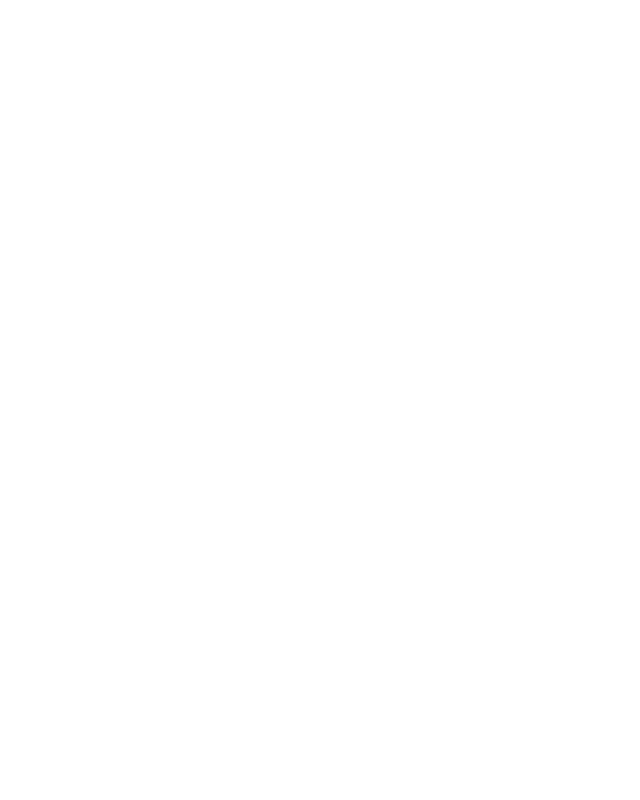
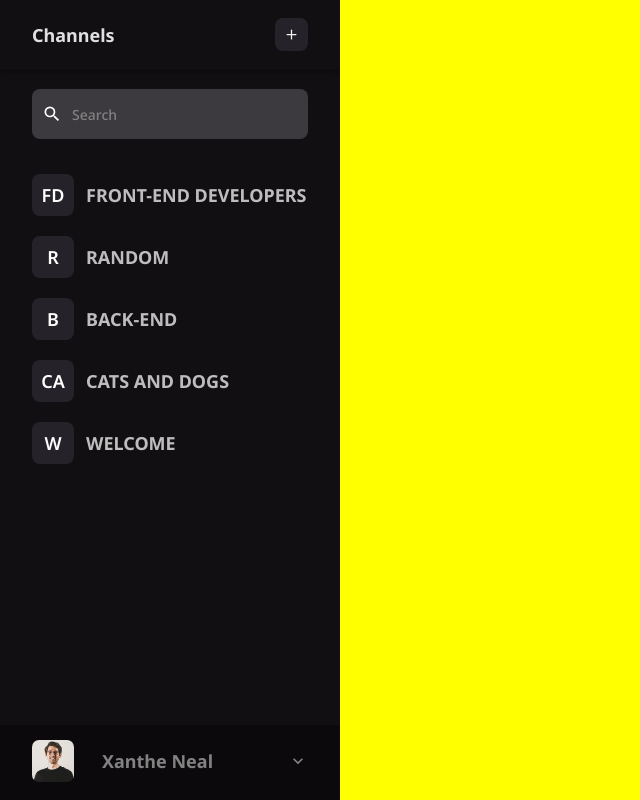
Before and after one commit to cVitorAndrade/chat-group, a React (Vite) app in the folder web/: page / in a window 1280 px wide. Shown: the whole page, without its empty margins (0-640 px from the left). Built offline with nearby package versions, Linux system fonts and the light colour scheme.

Commit message:
feat: add section 'AllChannels' in side bar

```diff
--- a/web/index.html
+++ b/web/index.html
@@ -1,8 +1,14 @@
 <!doctype html>
 <html lang="pt-br">
   <head>
+    <link rel="preconnect" href="https://fonts.googleapis.com">
+    <link rel="preconnect" href="https://fonts.gstatic.com" crossorigin>
+
     <meta charset="UTF-8" />
     <meta name="viewport" content="width=device-width, initial-scale=1.0" />
+
+    <link href="https://fonts.googleapis.com/css2?family=Noto+Sans:wght@400;500;600;700&display=swap" rel="stylesheet">
+
     <title>Chat Group</title>
   </head>
   <body>
--- a/web/package.json
+++ b/web/package.json
@@ -12,6 +12,8 @@
   "dependencies": {
     "react": "^18.2.0",
     "react-dom": "^18.2.0",
+    "react-icons": "^5.0.1",
+    "react-router-dom": "^6.21.3",
     "styled-components": "^6.1.8"
   },
   "devDependencies": {
--- /dev/null
+++ b/web/src/layout/index.jsx
@@ -0,0 +1,133 @@
+import { Container,
+        SideBar,
+        Chat,
+        Header,
+        AllChannels,
+        Search,
+        ChannelList,
+        ChannelItem,
+        Profile
+    } from "./styles";
+
+import { LuPlus } from "react-icons/lu";
+import { MdOutlineSearch } from "react-icons/md";
+import { MdKeyboardArrowDown } from "react-icons/md";
+
+import user from "./assets/Xanthe-Neal.jpg";
+
+export function Layout ( { children }) {
+    return(
+        <Container>
+            <SideBar>
+                <AllChannels>
+                    <div>
+                        <Header>
+                            <span>Channels</span>
+                            <div className="new-chat">
+                                <LuPlus
+                                    size={15}
+                                />
+                            </div>
+                        </Header>
+
+                        <Search>
+                            <div>
+                                <label
+                                    htmlFor="search-channel"
+                                >
+                                    <MdOutlineSearch
+                                        size={20}
+                                    />
+                                </label>
+                                <input
+                                    type="text"
+                                    placeholder="Search"
+                                    id="search-channel"
+                                />
+                            </div>
+                        </Search>
+
+                        <ChannelList>
+                            <ChannelItem>
+                                <div>
+                                    <p>
+                                        FD
+                                    </p>
+                                </div>
+                                <p>
+                                    front-end developers
+                                </p>
+                            </ChannelItem>
+                            <ChannelItem>
+                                <div>
+                                    <p>
+                                        R
+                                    </p>
+                                </div>
+                                <p>
+                                    random
+                                </p>
+                            </ChannelItem>
+                            <ChannelItem>
+                                <div>
+                                    <p>
+                                        b
+                                    </p>
+                                </div>
+                                <p>
+                                    back-end
+                                </p>
+                            </ChannelItem>
+                            <ChannelItem>
+                                <div>
+                                    <p>
+                                        ca
+                                    </p>
+                                </div>
+                                <p>
+                                    cats and dogs
+                                </p>
+                            </ChannelItem>
+                            <ChannelItem>
+                                <div>
+                                    <p>
+                                        w
+                                    </p>
+                                </div>
+                                <p>
+                                    welcome
+                                </p>
+                            </ChannelItem>
+
+                        </ChannelList>
+
+                    </div>
+
+                    <Profile>
+                        <div>
+                            <div className="avatar">
+                                <img
+                                    src={user}
+                                    alt=""
+                                />
+                            </div>
+                            <p>Xanthe Neal</p>
+                        </div>
+
+                        <MdKeyboardArrowDown
+                            size={20}
+                        />
+                    </Profile>
+
+                </AllChannels>
+
+
+            </SideBar>
+
+            <Chat>
+
+            </Chat>
+
+        </Container>
+    )
+}
--- /dev/null
+++ b/web/src/layout/styles.js
@@ -0,0 +1,235 @@
+import styled from "styled-components";
+
+export const Container = styled.div`
+    width: 100%;
+    height: 100vh;
+
+    display: grid;
+    grid-template-columns: 34rem auto;
+    grid-template-areas: "side-bar chat";
+
+    background-color: red;
+`;
+
+export const SideBar = styled.div`
+    grid-area: side-bar;
+
+    background-color: ${ ({ theme }) => theme.COLORS.BLACK_900};
+`;
+
+export const AllChannels = styled.div`
+    width: 100%;
+    height: 100vh;
+
+    display: flex;
+    flex-direction: column;
+    justify-content: space-between;
+`;
+
+export const Header = styled.header`
+    width: 100%;
+
+    padding: 1.8rem 3.2rem;
+
+    display: flex;
+    align-self: center;
+    justify-content: space-between;
+
+    box-shadow: 0px 4px 4px 0px #00000040;
+
+    > span {
+        display: flex;
+        align-items: center;
+
+        font-size: 1.8rem;
+        font-weight: 700;
+
+        line-height: 2.4rem;
+        letter-spacing: -3.5%;
+
+        color: ${ ({ theme }) => theme.COLORS.GRAY_900}
+
+    }
+
+    .new-chat {
+        display: flex;
+        justify-content: center;
+        align-items: center;
+
+        padding: .9rem;
+
+        border-radius: .8rem;
+
+        background-color: ${ ({ theme }) => theme.COLORS.BLACK_700};
+
+        color: ${ ({ theme }) => theme.COLORS.WHITE_800};
+
+        &:hover {
+            filter: brightness(0.9);
+            cursor: pointer;
+        }
+    }
+`;
+
+export const Search = styled.div`
+    padding: 0 3.2rem;
+    margin: 2rem 0 3.5rem;
+
+    > div {
+        background-color: ${ ({ theme }) => theme.COLORS.GRAY_600};
+        padding: 1.5rem 1rem;
+
+        display: flex;
+        align-items: center;
+        gap: 1rem;
+
+        border-radius: .8rem;
+
+
+        label {
+            display: flex;
+            align-items: center;
+
+            color: ${ ({ theme }) => theme.COLORS.WHITE_900};
+        }
+
+        input {
+            border: none;
+            background: none;
+            outline: none;
+
+            color: ${ ({ theme }) => theme.COLORS.WHITE_900};
+
+            font-size: 1.4rem;
+
+            &::placeholder {
+                color: ${ ({ theme }) => theme.COLORS.GRAY_800};
+                font-size: 1.4rem;
+                font-weight: 500;
+
+                line-height: 2rem;
+                letter-spacing: -3.5%;
+            }
+        }
+
+    }
+`;
+
+export const ChannelList = styled.ul`
+    display: flex;
+    flex-direction: column;
+    gap: 2rem;
+
+    padding: 0 3.2rem;
+`;
+
+export const ChannelItem = styled.li`
+    display: flex;
+    align-items: center;
+    gap: 1.2rem;
+
+
+    &:hover {
+        cursor: pointer;
+
+        > div {
+            background-color: ${ ({ theme }) => theme.COLORS.WHITE_900};
+
+            p {
+                color:  ${ ({ theme }) => theme.COLORS.BLACK_700};
+            }
+        }
+    }
+
+    > div {
+        width: 4.2rem;
+        height: 4.2rem;
+
+        display: flex;
+        align-items: center;
+        justify-content: center;
+
+        background-color: ${ ({ theme }) => theme.COLORS.BLACK_700};
+
+        border-radius: .8rem;
+
+        transition: all .3s cubic-bezier(0.39, 0.575, 0.565, 1);
+
+        p {
+            transition: all .3s cubic-bezier(0.39, 0.575, 0.565, 1);
+
+            color: ${ ({ theme }) => theme.COLORS.WHITE_900};
+
+            font-size: 1.8rem;
+            font-weight: 600;
+
+            line-height: 2.4rem;
+
+            letter-spacing: -3.5%;
+
+            text-transform: uppercase;
+        }
+    }
+
+    > p {
+        color: ${ ({ theme }) => theme.COLORS.GRAY_700};
+
+        font-size: 1.8rem;
+        font-weight: 700;
+
+        line-height: 2.4rem;
+
+        letter-spacing: -3.5%;
+
+        text-transform: uppercase;
+    }
+`;
+
+export const Profile = styled.div`
+    background-color: ${ ({ theme }) => theme.COLORS.BLACK_800};
+
+    display: flex;
+    align-items: center;
+    justify-content: space-between;
+
+    padding: 1.5rem 3.2rem 1.8rem;
+
+    > div {
+        display: flex;
+        align-items: center;
+        gap: 2.8rem;
+
+        .avatar {
+            width: 4.2rem;
+            height: 4.2rem;
+
+            border-radius: .7rem;
+
+            img {
+                width: 100%;
+                border-radius: inherit;
+            }
+        }
+
+        p {
+            color: ${ ({ theme }) => theme.COLORS.GRAY_800};
+
+            font-size: 1.8rem;
+            font-weight: 700;
+
+            line-height: 2.4rem;
+
+            letter-spacing: -3.5%;
+        }
+    }
+
+    > svg {
+        color: ${ ({ theme }) => theme.COLORS.GRAY_800};
+    }
+`;
+
+export const Chat = styled.div`
+    grid-area: chat;
+    background-color: yellow;
+
+`;
--- a/web/src/main.jsx
+++ b/web/src/main.jsx
@@ -6,10 +6,15 @@
 
 import GlobalStyle from './styles/global'
 
+import { Layout } from './layout'
+
 ReactDOM.createRoot(document.getElementById('root')).render(
   <React.StrictMode>
     <ThemeProvider theme={theme}>
       <GlobalStyle />
+      <Layout>
+
+      </Layout>
     </ThemeProvider>
   </React.StrictMode>,
 )
--- a/web/src/styles/theme.js
+++ b/web/src/styles/theme.js
@@ -6,6 +6,7 @@
         GRAY_900: "#E0E0E0",
         GRAY_800: "#828282",
         GRAY_700: "#BDBDBD",
+        GRAY_600: "#3C393F",
 
         BLACK_900: "#120F13",
         BLACK_800: "#0B090C",
```
Also changed, not shown: web/src/layout/assets/Xanthe-Neal.jpg (added), 1 other file (tests, documents, lock files or other folders).
